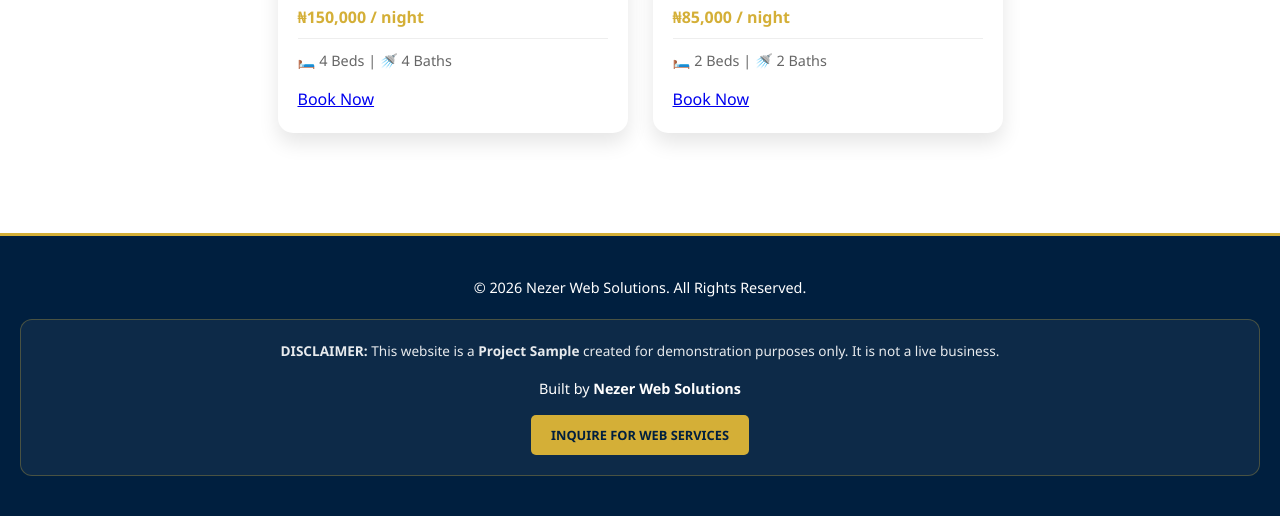
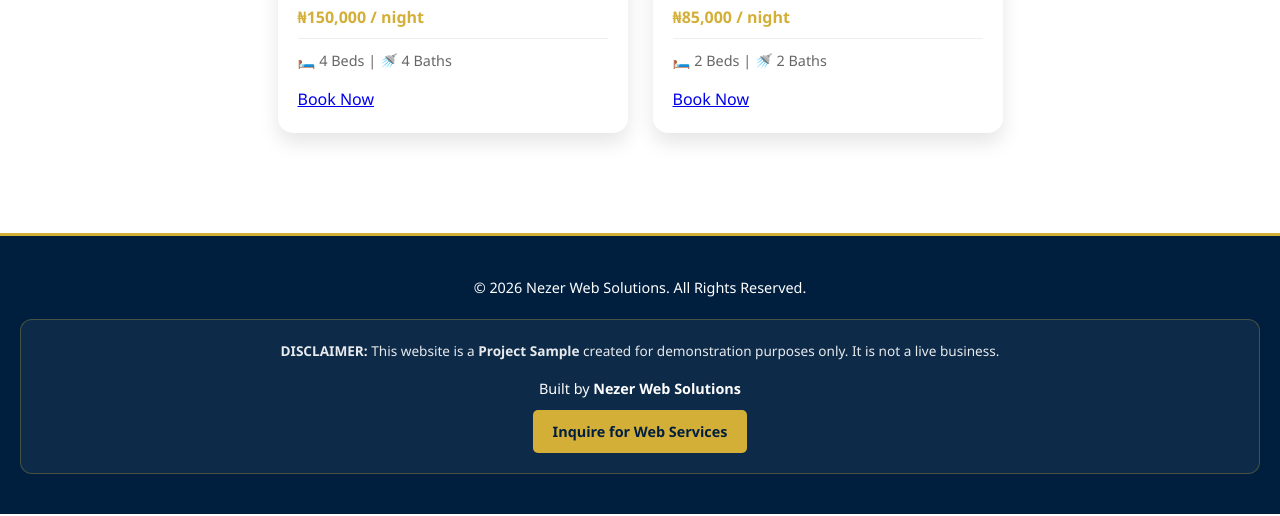
Before and after one commit to NezerDev/luxury-rentals, a plain HTML site: page index.html in a window 1280 px wide. Shown: the part 1620-2136 px from the top of the page. Drawn offline with Linux system fonts and the light colour scheme.

Commit message:
Fix: Cleaned up WhatsApp message formatting and removed stray code from link

```diff
--- a/index.html
+++ b/index.html
@@ -87,18 +87,7 @@
 
         <p style="margin: 15px 0 10px; font-size: 0.9rem;">Built by <strong>Nezer Web Solutions</strong></p>
 
-        <a href="https://wa.me/2348029405289" style="
-            display: inline-block;
-            background: #d4af37;
-            color: #001f3f;
-            text-decoration: none;
-            padding: 10px 20px;
-            border-radius: 5px;
-            font-weight: bold;
-            font-size: 0.8rem;
-            text-transform: uppercase;
-            margin-top: 5px;
-        ">Inquire for Web Services</a>
+        <a href="https://wa.me/2348029405289?text=Hello%20Nezer%20Web%20Solutions,%20I'm%20interested%20in%20building%20a%20website!" style="display: inline-block; background: #d4af37; color: #001f3f; text-decoration: none; padding: 10px 20px; border-radius: 5px; font-weight: bold;">Inquire for Web Services</a>
     </div>
 </footer>
 
```
